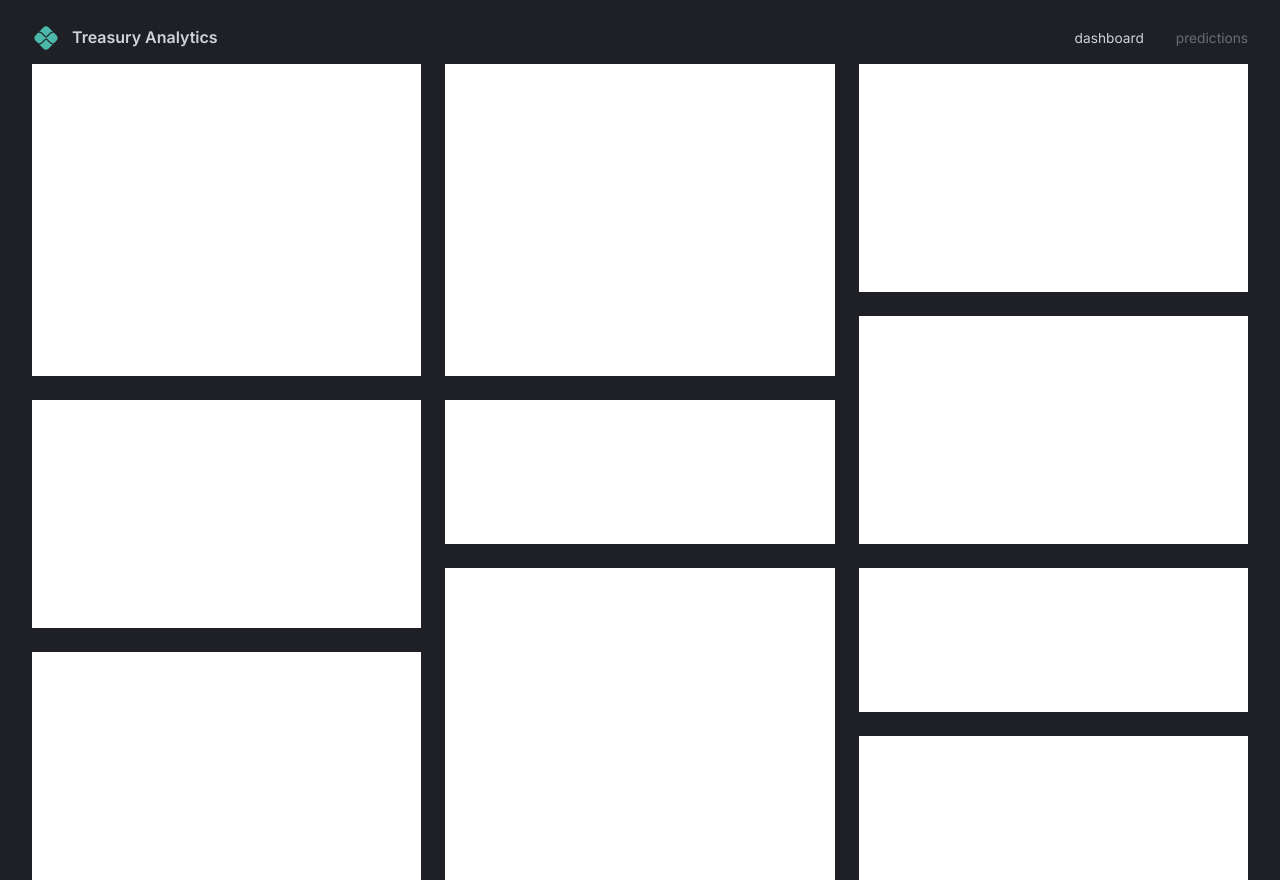
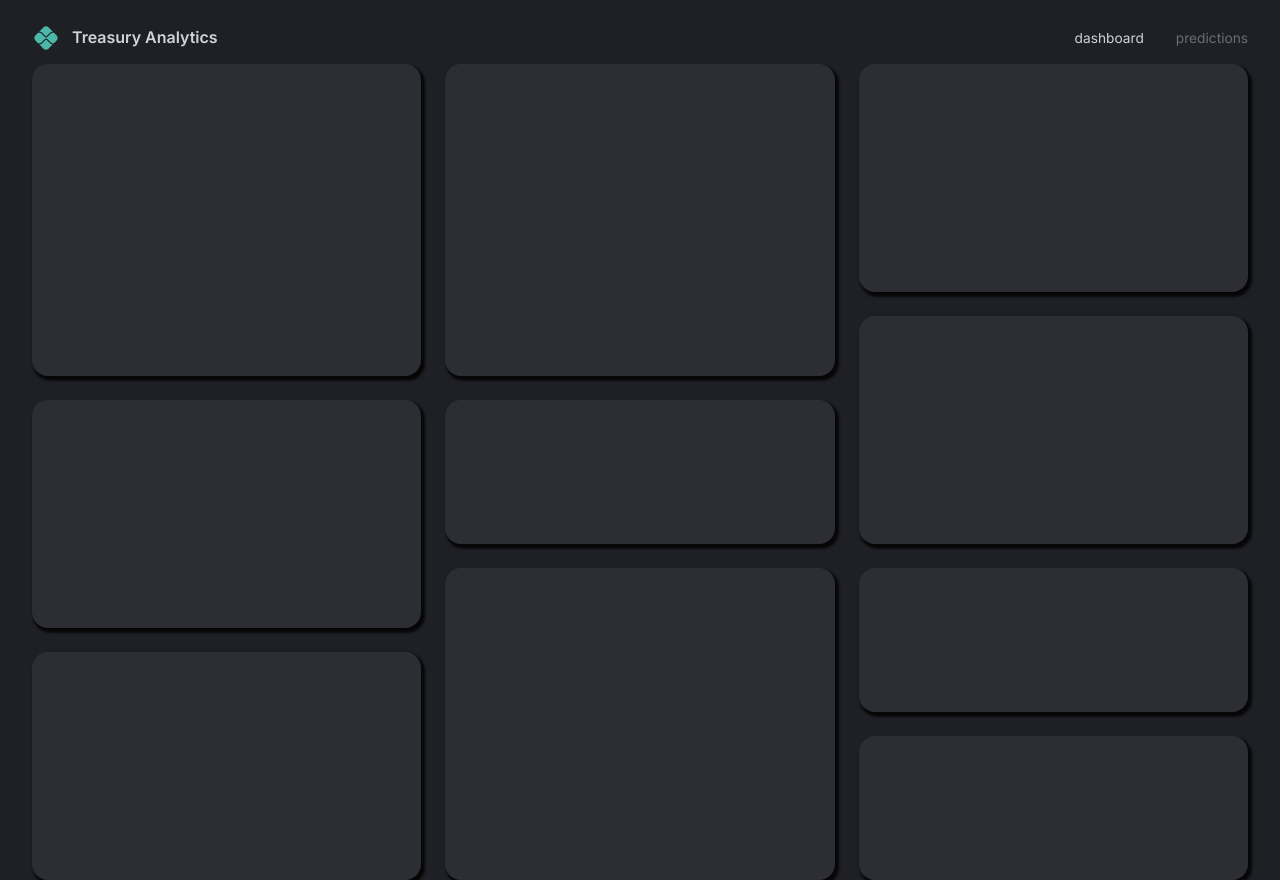
Before and after one commit to nomanmajeed/finance-analytics-app, a React (Vite) app in the folder client/: page / in a window 1280 px wide. Built offline with nearby package versions, Linux system fonts and the light colour scheme.

Commit message:
DashboardBox reusable component added for grid layout

```diff
--- /dev/null
+++ b/client/src/components/DashboardBox.tsx
@@ -0,0 +1,10 @@
+import { Box } from "@mui/material";
+import { styled } from "@mui/system";
+
+const DashboardBox = styled(Box)(({ theme }) => ({
+  backgroundColor: theme.palette.background.light,
+  borderRadius: "1rem",
+  boxShadow: "0.15rem 0.2rem 0.15rem 0.1rem rgba(0, 0, 0, .8)",
+}));
+
+export default DashboardBox;
--- a/client/src/scenes/dashboard/index.tsx
+++ b/client/src/scenes/dashboard/index.tsx
@@ -1,3 +1,4 @@
+import DashboardBox from "@/components/DashboardBox";
 import { Box, useMediaQuery } from "@mui/material";
 
 const gridTemplateLargeScreens = `
@@ -68,16 +69,16 @@
               }
         }
       >
-      <Box bgcolor="#fff" gridArea="a"></Box>
-      <Box bgcolor="#fff" gridArea="b"></Box>
-      <Box bgcolor="#fff" gridArea="c"></Box>
-      <Box bgcolor="#fff" gridArea="d"></Box>
-      <Box bgcolor="#fff" gridArea="e"></Box>
-      <Box bgcolor="#fff" gridArea="f"></Box>
-      <Box bgcolor="#fff" gridArea="g"></Box>
-      <Box bgcolor="#fff" gridArea="h"></Box>
-      <Box bgcolor="#fff" gridArea="i"></Box>
-      <Box bgcolor="#fff" gridArea="j"></Box>
+      <DashboardBox bgcolor="#fff" gridArea="a"></DashboardBox>
+      <DashboardBox bgcolor="#fff" gridArea="b"></DashboardBox>
+      <DashboardBox bgcolor="#fff" gridArea="c"></DashboardBox>
+      <DashboardBox bgcolor="#fff" gridArea="d"></DashboardBox>
+      <DashboardBox bgcolor="#fff" gridArea="e"></DashboardBox>
+      <DashboardBox bgcolor="#fff" gridArea="f"></DashboardBox>
+      <DashboardBox bgcolor="#fff" gridArea="g"></DashboardBox>
+      <DashboardBox bgcolor="#fff" gridArea="h"></DashboardBox>
+      <DashboardBox bgcolor="#fff" gridArea="i"></DashboardBox>
+      <DashboardBox bgcolor="#fff" gridArea="j"></DashboardBox>
     </Box>
   );
 };
```
